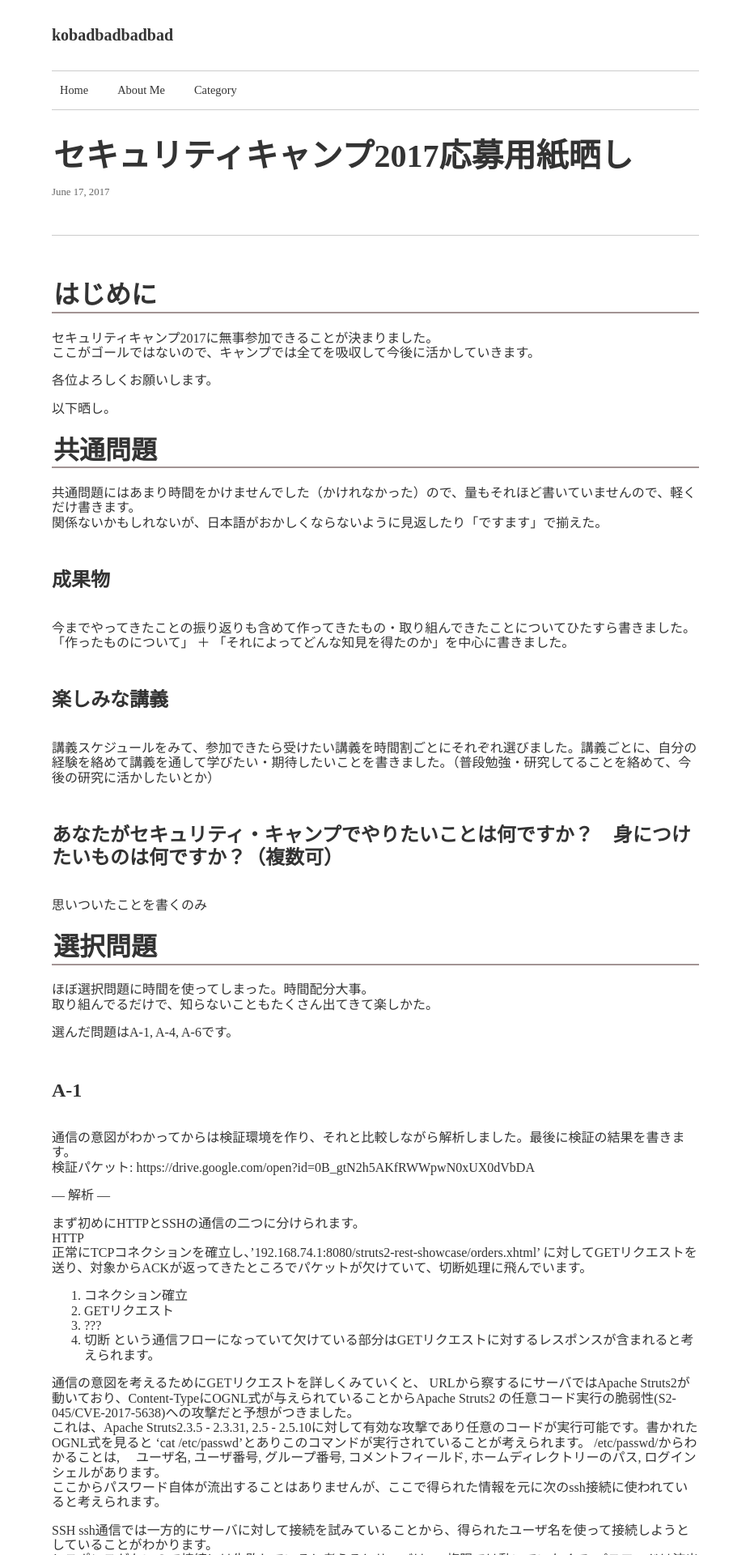
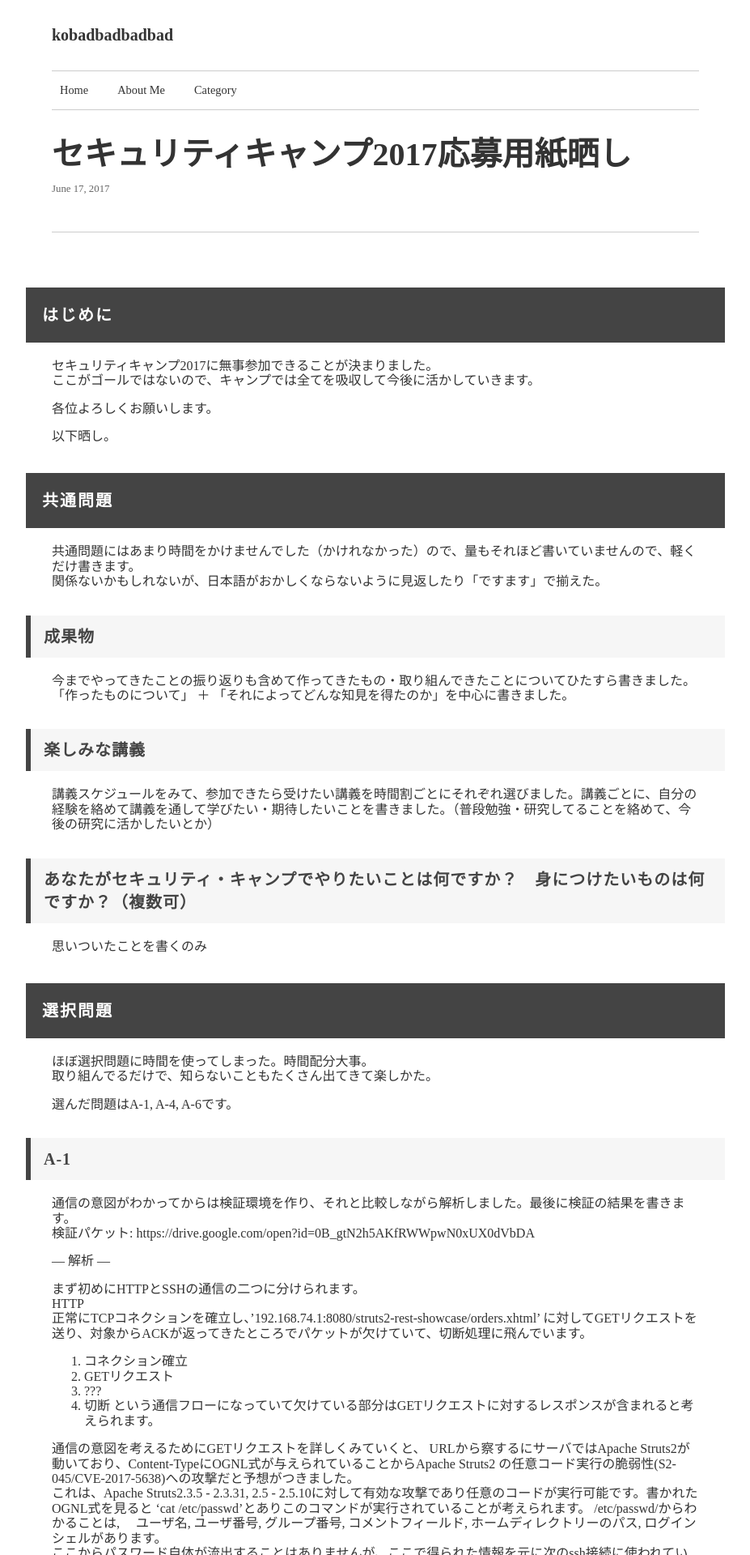
Before and after one commit to kobad/jekyll-kbd, a Jekyll site: the page built from _posts/2017-06-17-seccamp2017.md, in a window 1280 px wide. Shown: the top 1920 px of the page at 81% size, without its empty margins (176-1103 px from the left). Built offline with Jekyll 4.4.1, drawn with Linux system fonts in a browser that asks for light colours; nearby versions of some CDN libraries.

Commit message:
[Mod] Style

````diff
--- a/_posts/2017-06-17-seccamp2017.md
+++ b/_posts/2017-06-17-seccamp2017.md
@@ -5,34 +5,34 @@ date: 2017-06-17 13:00:31
 categories: diary
 ---
 
-# はじめに
+## はじめに
 セキュリティキャンプ2017に無事参加できることが決まりました。
 ここがゴールではないので、キャンプでは全てを吸収して今後に活かしていきます。
 
 各位よろしくお願いします。
 
 以下晒し。
-# 共通問題
+## 共通問題
 共通問題にはあまり時間をかけませんでした（かけれなかった）ので、量もそれほど書いていませんので、軽くだけ書きます。
 関係ないかもしれないが、日本語がおかしくならないように見返したり「ですます」で揃えた。
 
-## 成果物
+### 成果物
 今までやってきたことの振り返りも含めて作ってきたもの・取り組んできたことについてひたすら書きました。
 「作ったものについて」 ＋ 「それによってどんな知見を得たのか」を中心に書きました。
 
-## 楽しみな講義
+### 楽しみな講義
 講義スケジュールをみて、参加できたら受けたい講義を時間割ごとにそれぞれ選びました。講義ごとに、自分の経験を絡めて講義を通して学びたい・期待したいことを書きました。（普段勉強・研究してることを絡めて、今後の研究に活かしたいとか）
 
-## あなたがセキュリティ・キャンプでやりたいことは何ですか？　身につけたいものは何ですか？（複数可）
+### あなたがセキュリティ・キャンプでやりたいことは何ですか？　身につけたいものは何ですか？（複数可）
 思いついたことを書くのみ
 
-# 選択問題
+## 選択問題
 ほぼ選択問題に時間を使ってしまった。時間配分大事。
 取り組んでるだけで、知らないこともたくさん出てきて楽しかた。
 
 選んだ問題はA-1, A-4, A-6です。
 
-## A-1
+### A-1
 
 通信の意図がわかってからは検証環境を作り、それと比較しながら解析しました。最後に検証の結果を書きます。
 検証パケット: https://drive.google.com/open?id=0B_gtN2h5AKfRWWpwN0xUX0dVbDA
@@ -156,7 +156,7 @@ messagebus:x:104:107::/var/run/dbus:/bin/false
 検証パケット: https://drive.google.com/open?id=0B_gtN2h5AKfRWWpwN0xUX0dVbDA
 
 
-## A-4
+### A-4
 
 — printf() —
 
@@ -403,7 +403,7 @@ thread_info構造体を割り当て、親プロセスのthread_info構造体か
 この時、プロセスディスクリプタ、thread_info構造体、利用中の資源の情報などは全てコピーするが、メモリ空間はコピーせずに親プロセスと共有して書き換えが発生したら複製を行います。
 
 
-## A-6
+### A-6
 
 添付アプリケーションを実行してみると、
 ```
--- a/assets/css/style.scss
+++ b/assets/css/style.scss
@@ -17,13 +17,27 @@ body{
   color: $font-color;
 }
 
-h1 {
-  border-bottom: solid 2px #a29494;
-  padding: 2px
+.page__body h2 {
+  margin: 36px -32px 20px -32px;
+  padding: 20px 5px 20px 20px;
+  background-color: #444;
+  color: #fff;
+  font-size: 20px;
+  font-weight: bold;
+  line-height: 1.4;
+  letter-spacing: 2px;
 }
 
-h1.page__title {
-  border-bottom: none;
+.page__body h3 {
+  margin: 32px -32px 20px -32px;
+  padding: 12px 16px;
+  border-left: 6px solid #444;
+  background-color: #f6f6f6;
+  color: #444;
+  font-size: 20px;
+  font-weight: bold;
+  line-height: 1.4;
+  letter-spacing: 1px;
 }
 
 h2{
````
